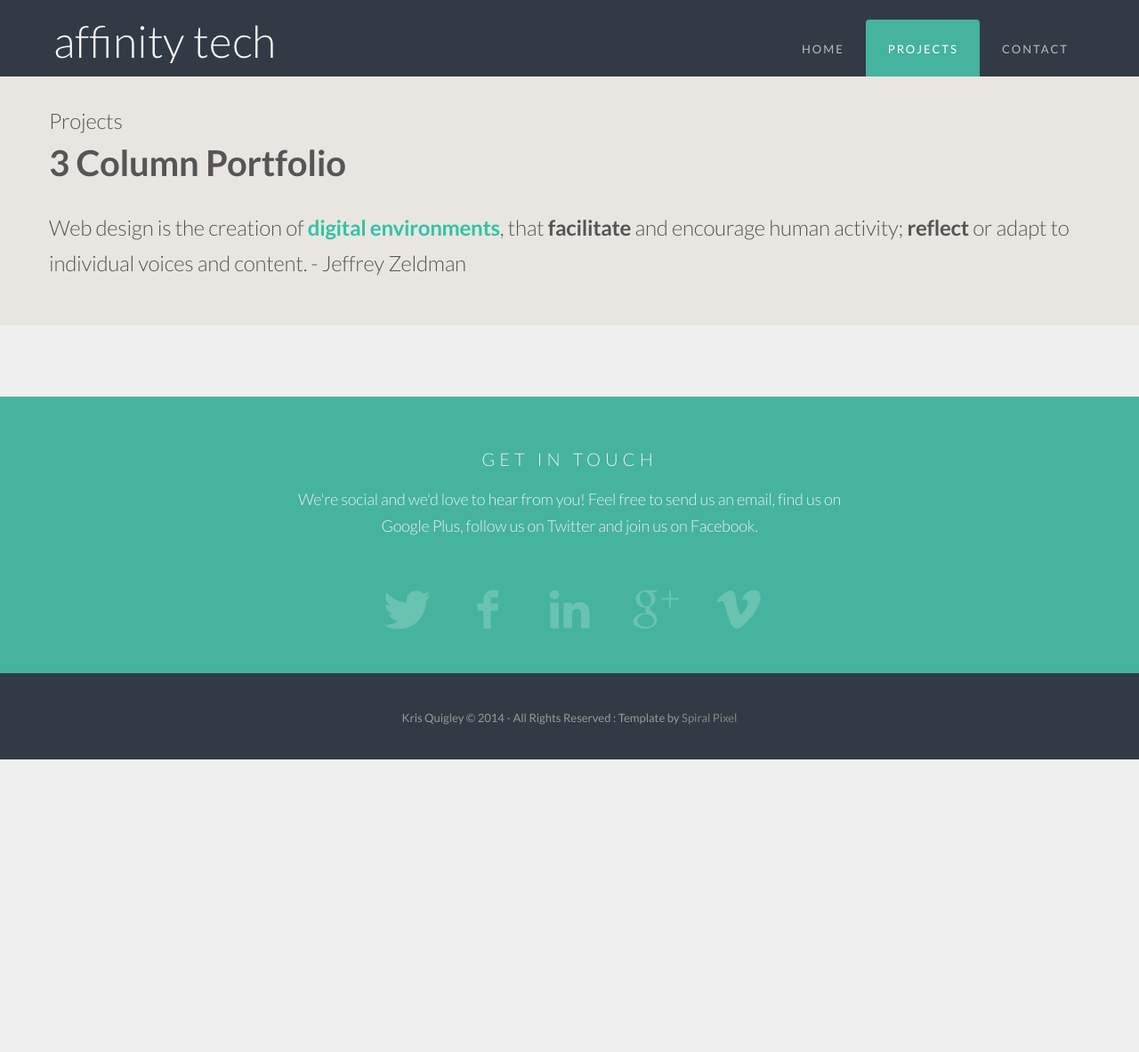
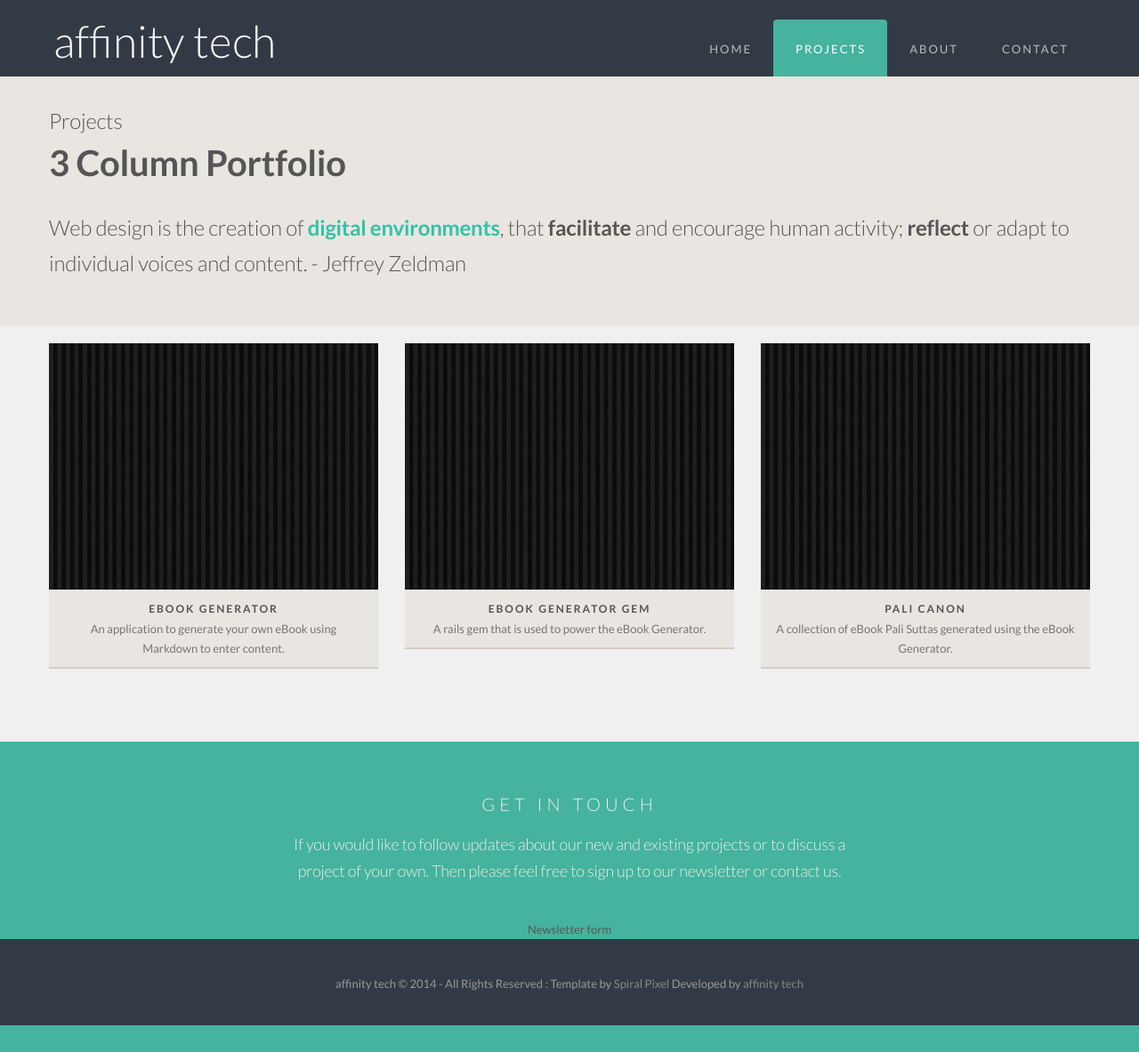
Before and after one commit to affinity-digital-ltd/affinity-tech.github.io, a Jekyll site: the page built from projects.html, in a window 1280 px wide. Shown: the whole page at 89% size. Built offline with Jekyll 4.4.1, drawn with Linux system fonts in a browser that asks for light colours; Markdown is read by kramdown in place of the engine named in the settings; before the commit the page ends 900 px from its top, so only the background shows below that.

Commit message:
updated intro on homepage and started to implement footer and projects page

```diff
--- a/_config.yml
+++ b/_config.yml
@@ -9,5 +9,7 @@
    url: /index.html
  - title: Projects
    url: /projects.html
+ - title: About
+   url: /about.html
  - title: Contact
    url: /contact.html
--- a/_includes/footer.html
+++ b/_includes/footer.html
@@ -2,15 +2,11 @@
 	<div id="footer">
 	<h1>get in touch</h1>
 	<h3 class="center follow">
-	We're social and we'd love to hear from you! Feel free to send us an email, find us on Google Plus, follow us on Twitter and join us on Facebook.</h3>
+		If you would like to follow updates about our new and existing projects or to discuss a project of your own. Then please feel free to sign up to our newsletter or contact us.
+	</h3>
 
 	<div class="follow_us">
-		<a href="#" class="zocial twitter"></a>
-		<a href="#" class="zocial facebook"></a>
-		<a href="#" class="zocial linkedin"></a>
-		<a href="#" class="zocial googleplus"></a>
-		<a href="#" class="zocial vimeo"></a>
-		</div>
+		Newsletter form
 	</div>
 
 	<!-- footer 2 -->
@@ -19,7 +15,7 @@
 			<div class="row">
 				<div class="span12">
 				<div class="copyright">
-							Kris Quigley
+							affinity tech
 							&copy;
 							<script type="text/javascript">
 							//<![CDATA[
@@ -29,6 +25,7 @@
 								</script>
 							 - All Rights Reserved :
 							Template by <a href="http://spiralpixel.com">Spiral Pixel</a>
+							Developed by <a href="http://www.affinity-tech.com">affinity tech</a>
 						</div>
 						</div>
 					</div>
--- a/index.html
+++ b/index.html
@@ -11,9 +11,7 @@
 
       <!--welcome-->
       <div class="welcome_index">
-        I think most <a href="#"><span class="hue_block white normal">programmers</span></a> spend the first 5 years of their career mastering
-        <span class="hue">complexity</span>	and the rest of their lives learning <span>simplicity</span>
-        - Buzz Andersen
+          We feel that giving to the <span class="hue">community</span> is important.  Which is why we offer our services for <span>free</span> to <a href="/about.html"><span class="hue_block white normal">not-for-profit</span></a> organisations.
       </div>
       <!--//welcome-->
     </div>
--- a/projects.html
+++ b/projects.html
@@ -7,7 +7,6 @@
     <div class="row">
       <!-- portfolio_block -->
         <div class="projects">
-            {% for project in site.projects %}
             <div class="span4 element category01" data-category="category01">
               <div class="hover_img">
                 <a href="img/portfolio/1.jpg" data-rel="prettyPhoto[portfolio1]">
@@ -15,11 +14,32 @@
                 </a>
               </div>
               <div class="item_description">
-                   <a href="single_portfolio.html"><span>Item Link</span></a><br/>
-                    {{ project.title }}
+                 <a href="single_portfolio.html"><span>eBook Generator</span></a><br/>
+                 An application to generate your own eBook using Markdown to enter content.
               </div>
             </div>
-            {% endfor %}
+            <div class="span4 element category02" data-category="category02">
+              <div class="hover_img">
+                <a href="img/portfolio/1.jpg" data-rel="prettyPhoto[portfolio1]">
+                  <img src="img/portfolio/1.jpg" alt="" />
+                </a>
+              </div>
+              <div class="item_description">
+                 <a href="single_portfolio.html"><span>eBook Generator Gem</span></a><br/>
+                 A rails gem that is used to power the eBook Generator.
+              </div>
+            </div>
+            <div class="span4 element category03" data-category="category03">
+              <div class="hover_img">
+                <a href="img/portfolio/1.jpg" data-rel="prettyPhoto[portfolio1]">
+                  <img src="img/portfolio/1.jpg" alt="" />
+                </a>
+              </div>
+              <div class="item_description">
+                 <a href="single_portfolio.html"><span>Pali Canon</span></a><br/>
+                 A collection of eBook Pali Suttas generated using the eBook Generator.
+              </div>
+            </div>
           <div class="clear"></div>
         </div>
         <!-- //portfolio-->
```
Also changed, not shown: projects/pali-canon.md (deleted, +0 -5 lines). Lines whose indentation alone changed are shown as unchanged.
